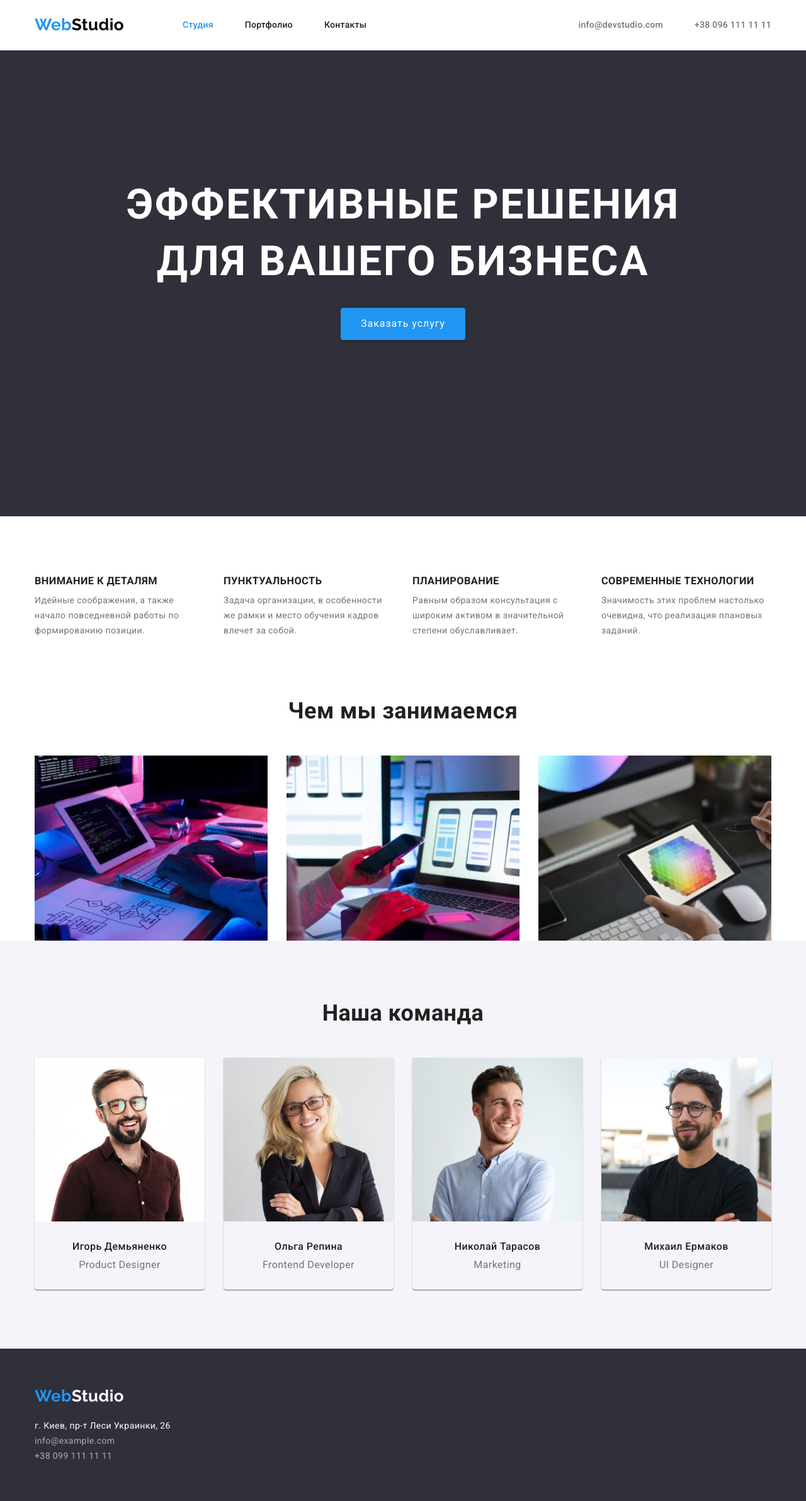
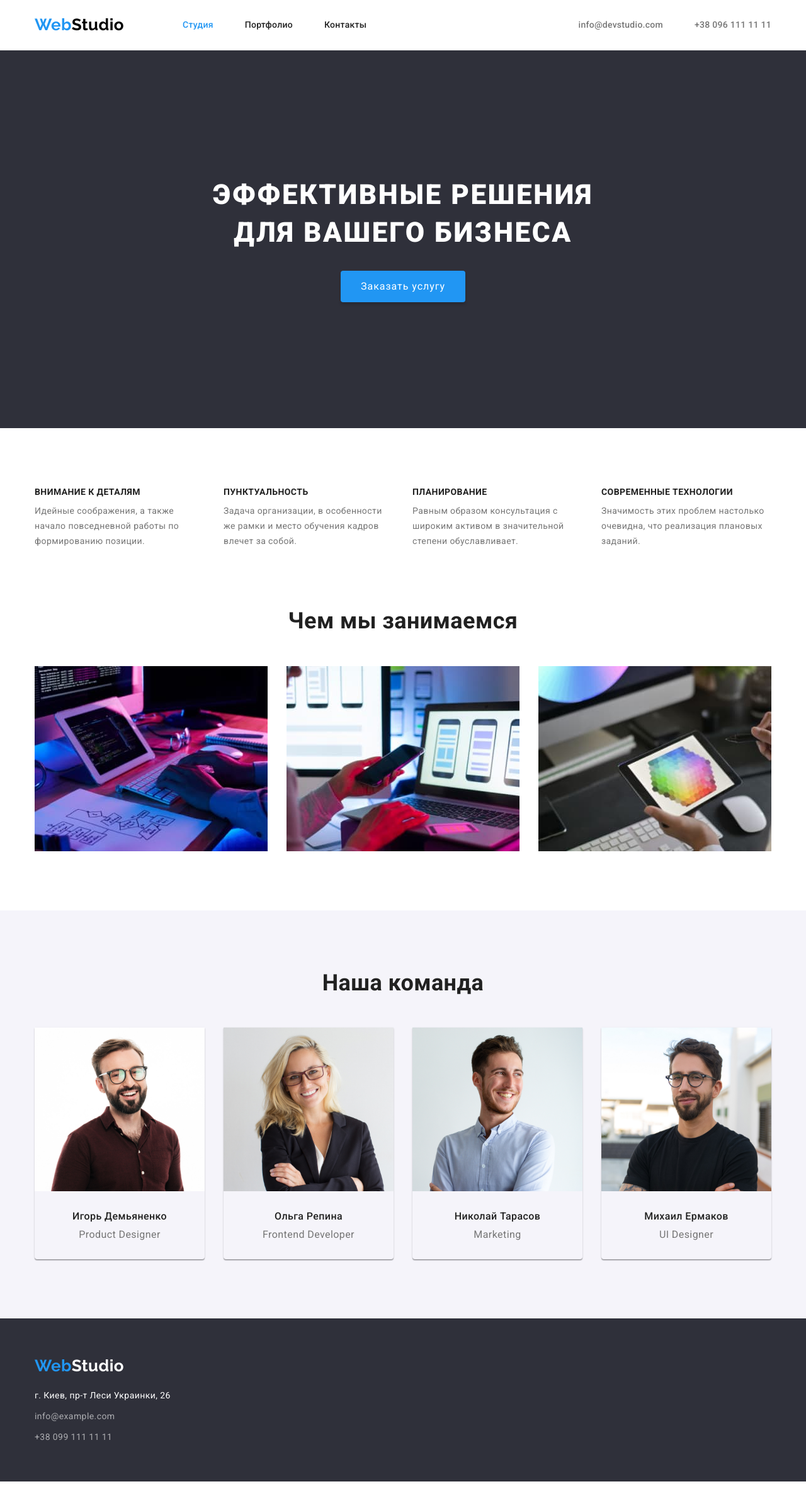
Before and after one commit to GallaDindorogo/goit-markup-hw-03, a plain HTML site: page index.html in a window 1280 px wide. Shown: the whole page at 63% size. After the commit the page ends 2353 px from the top, so only its background shows below. Drawn offline with nearby package versions, Linux system fonts and the light colour scheme.

Commit message:
correct #2
hw-3

```diff
--- a/css/styles.css
+++ b/css/styles.css
@@ -150,9 +150,14 @@ body {
 
 .hero {
 	padding-top: 200px;
-	padding-bottom: 280px;
+	padding-bottom: 200px;
 	text-align: center;
 	background-color: var(--secondary-backgraund-color);
+}
+
+.hero-title {
+	margin-left: 237px;
+	margin-right: 237px;
 	font-weight: 900;
 	font-size: 44px;
 	line-height: 1.36;
@@ -161,9 +166,6 @@ body {
 	color: var(--third-text-color);
 }
 
-.hero .container {
-	width: 1000px;
-}
 .hero-btn {
 	padding-top: 10px;
 	padding-bottom: 10px;
@@ -199,6 +201,7 @@ body {
 }
 .special-title {
 	margin-bottom: 10px;
+	font-size: 14px;
 	line-height: 1.14;
 	text-transform: uppercase;
 }
@@ -211,6 +214,10 @@ body {
 
 /* ==============LIST OFFER=========== */
 
+.about {
+	padding-top: 0px;
+}
+
 .offer-list {
 	display: flex;
 	gap: 30px;
@@ -221,6 +228,10 @@ body {
 	flex-basis: calc((100% - 60px) / 3);
 }
 /* ==============TEAM================ */
+
+.team {
+	background-color: var(--third-backgraund-color);
+}
 
 .section-title {
 	margin-bottom: 50px;
@@ -261,20 +272,21 @@ body {
 
 /* =============FOOTER================= */
 
+.footer .logo {
+	display: block;
+	margin-right: 0px;
+	margin-bottom: 20px;
+}
+
 .footer {
 	padding-top: 60px;
 	padding-bottom: 59px;
 	background-color: var(--secondary-backgraund-color);
 }
 
-.footer .logo {
-	margin-right: 0px;
-	/* margin-bottom: 20px; */
-	/* я розумію, що тут якийсь костиль в мене з цим нижнім марджином, але в мене ніяк не виходить інакше */
-}
-/* костиль для нижнього марджина */
-.footer-logo {
-	margin-bottom: 20px;
+.footer-link:not(:last-child) {
+	display: block;
+	margin-bottom: 9px;
 }
 
 .adress-linkmap {
@@ -305,12 +317,14 @@ body {
 
 .portfolio-btn {
 	margin-right: 8px;
+	padding-left: 22px;
+	padding-right: 22px;
 	font-family: "Roboto";
 	font-style: normal;
 	font-weight: 500;
 	font-size: 16px;
 	line-height: 1.62;
-	/* text-align: center; */
+	text-align: center;
 	letter-spacing: 0.03em;
 	background: var(--third-backgraund-color);
 	border-radius: 4px;
--- a/index.html
+++ b/index.html
@@ -56,7 +56,7 @@
 			<!-- H E R O -->
 			<section class="hero">
 				<div class="container">
-					<h1>Эффективные решения для вашего бизнеса</h1>
+					<h1 class="hero-title">Эффективные решения для вашего бизнеса</h1>
 
 					<button class="hero-btn" type="button">Заказать услугу</button>
 				</div>
@@ -94,7 +94,7 @@
 				</div>
 			</section>
 
-			<section>
+			<section class="section about">
 				<div class="container">
 					<h2 class="section-title">Чем мы занимаемся</h2>
 					<ul class="offer-list list">
@@ -123,7 +123,7 @@
 
 			<!-- LIST TEAM -->
 
-			<section class="grey-box section">
+			<section class="section team">
 				<div class="container">
 					<h2 class="section-title">Наша команда</h2>
 					<ul class="team-list list">
@@ -163,7 +163,7 @@
 
 				<address>
 					<ul class="list">
-						<li>
+						<li class="footer-link">
 							<a
 								class="adress-linkmap link"
 								href="https://goo.gl/maps/qfytmngrcNCvskHWA"
@@ -172,10 +172,10 @@
 								>г. Киев, пр-т Леси Украинки, 26</a
 							>
 						</li>
-						<li>
+						<li class="footer-link">
 							<a class="adress-link link" href="mailto:info@example.com">info@example.com</a>
 						</li>
-						<li>
+						<li class="footer-link">
 							<a class="adress-link link" href="tel:+380991111111">+38 099 111 11 11</a>
 						</li>
 					</ul>
```
Also changed, not shown: portfolio.html (+8 -10 lines).
